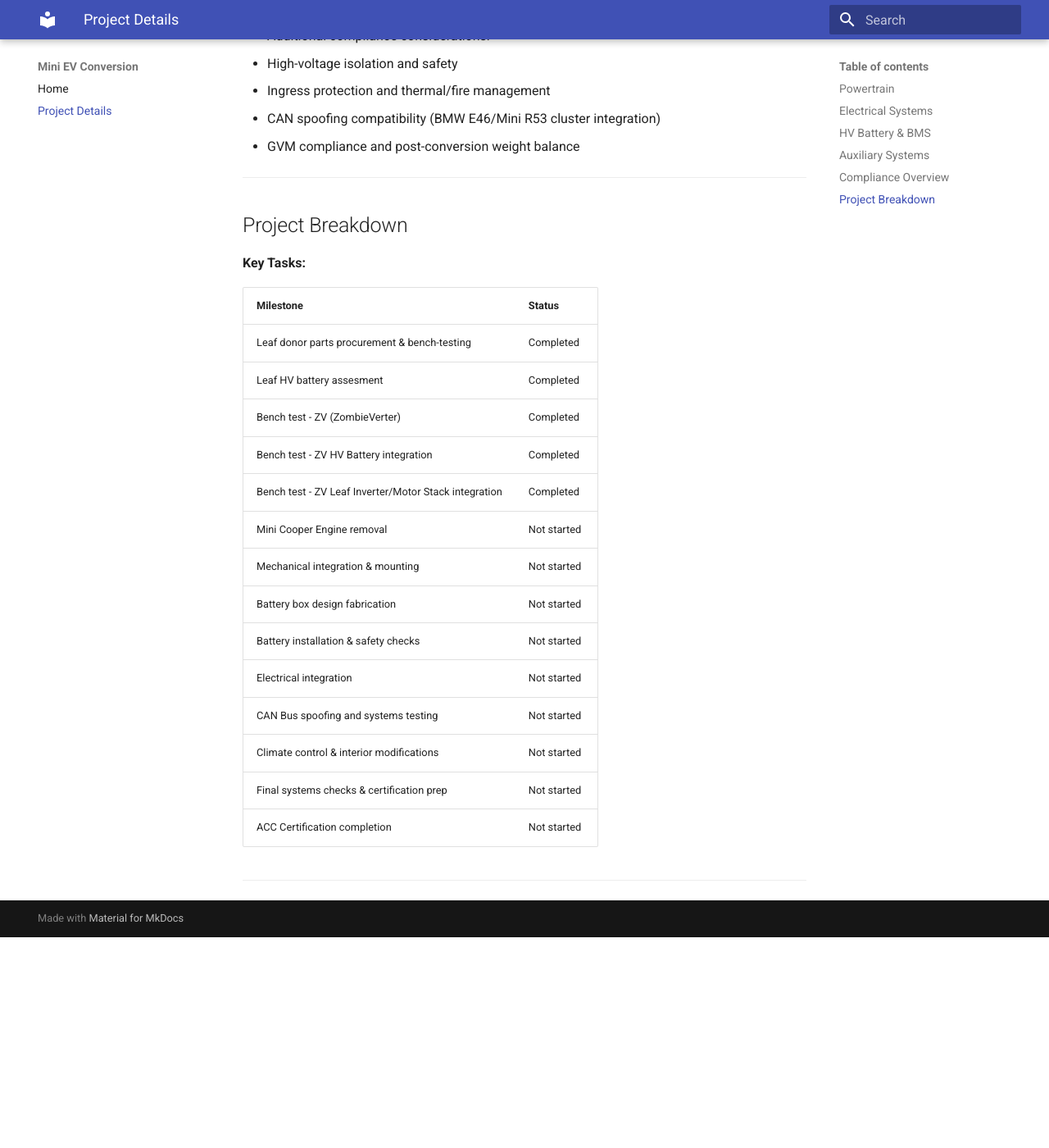
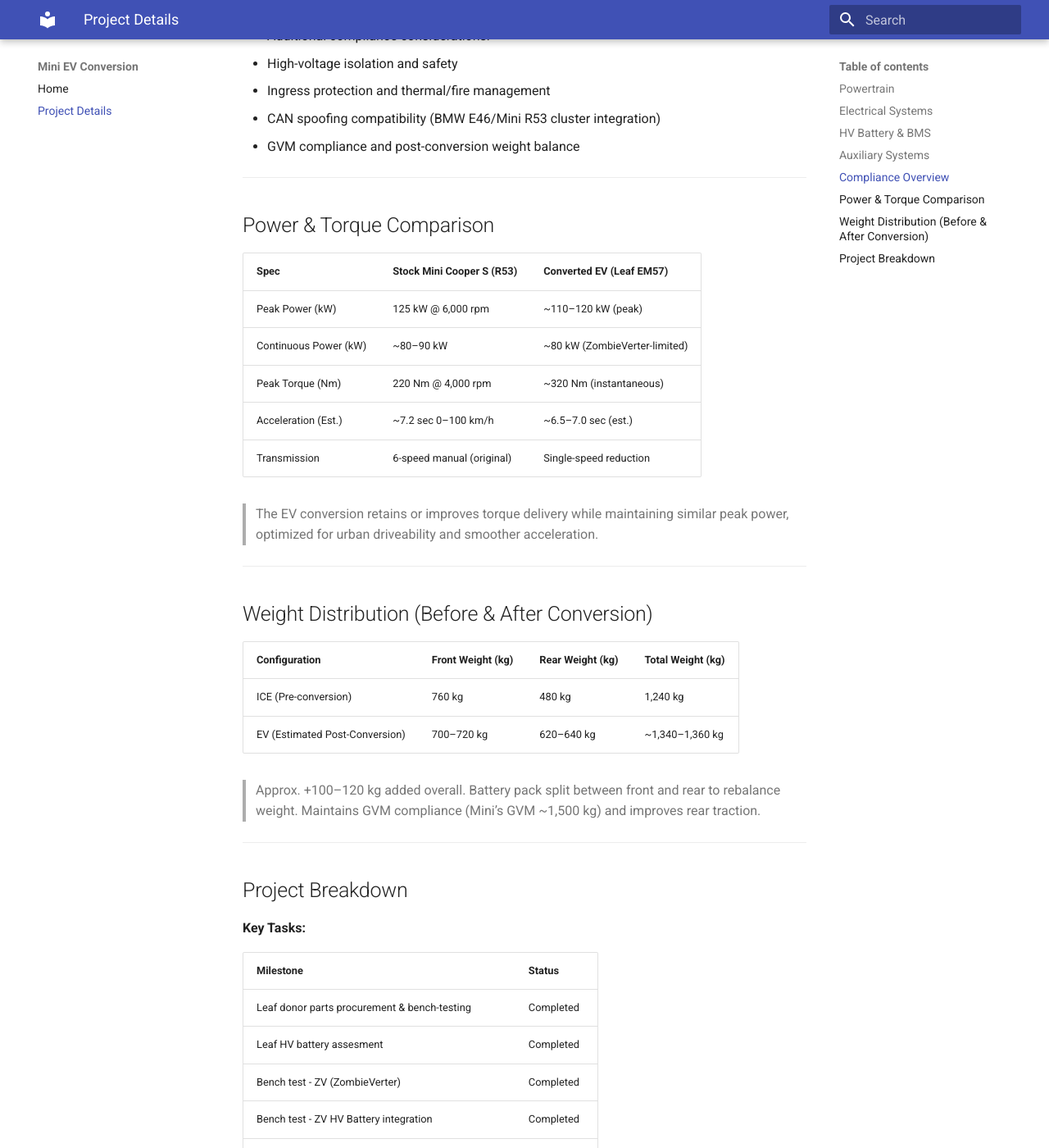
Before and after one commit to bobjwatts/miniev-docs, an MkDocs documentation site: the page built from docs/project-details.md, in a window 1280 px wide and 1400 px high, scrolled down 1714 px. Shown: the whole window at 82% size. Built offline with MkDocs 1.6.1 and Material for MkDocs 9.7.7, drawn with Linux system fonts in a browser that asks for light colours; before the commit the page ends 2857 px from its top, so only the background shows below that.

Commit message:
Added tables

```diff
--- a/docs/project-details.md
+++ b/docs/project-details.md
@@ -60,6 +60,31 @@
 
 ---
 
+## Power & Torque Comparison
+
+| Spec                        | Stock Mini Cooper S (R53) | Converted EV (Leaf EM57) |
+|-----------------------------|---------------------------|---------------------------|
+| Peak Power (kW)            | 125 kW @ 6,000 rpm        | ~110–120 kW (peak)        |
+| Continuous Power (kW)      | ~80–90 kW                 | ~80 kW (ZombieVerter-limited) |
+| Peak Torque (Nm)           | 220 Nm @ 4,000 rpm        | ~320 Nm (instantaneous)   |
+| Acceleration (Est.)        | ~7.2 sec 0–100 km/h       | ~6.5–7.0 sec (est.)        |
+| Transmission               | 6-speed manual (original) | Single-speed reduction     |
+
+> The EV conversion retains or improves torque delivery while maintaining similar peak power, optimized for urban driveability and smoother acceleration.
+
+---
+
+## Weight Distribution (Before & After Conversion)
+
+| Configuration              | Front Weight (kg) | Rear Weight (kg) | Total Weight (kg) |
+|----------------------------|-------------------|------------------|-------------------|
+| ICE (Pre-conversion)           | 760 kg            | 480 kg           | 1,240 kg          |
+| EV (Estimated Post-Conversion) | 700–720 kg       | 620–640 kg        | ~1,340–1,360 kg    |
+
+> Approx. +100–120 kg added overall. Battery pack split between front and rear to rebalance weight. Maintains GVM compliance (Mini’s GVM ~1,500 kg) and improves rear traction.
+
+---
+
 
 ## Project Breakdown
 
```
